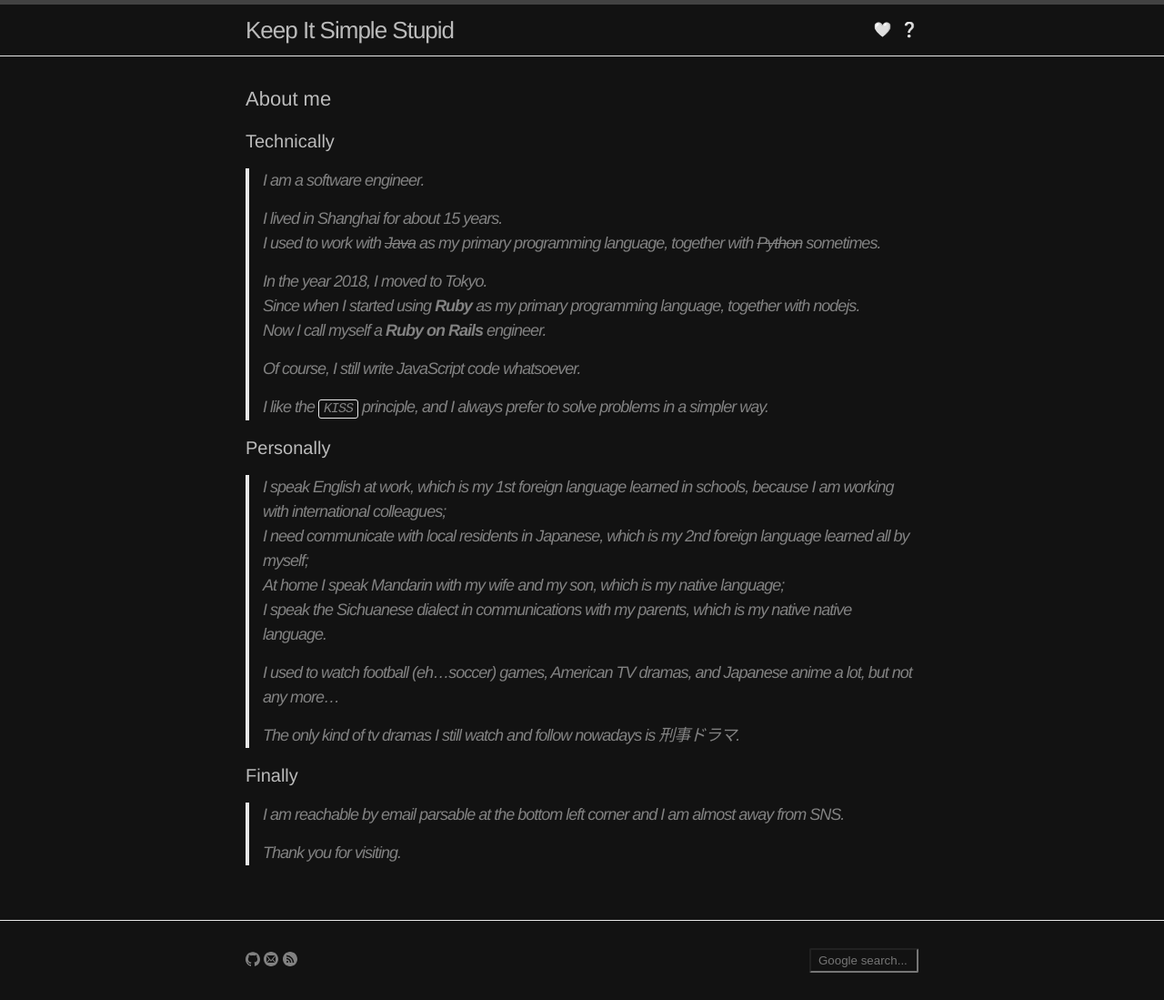
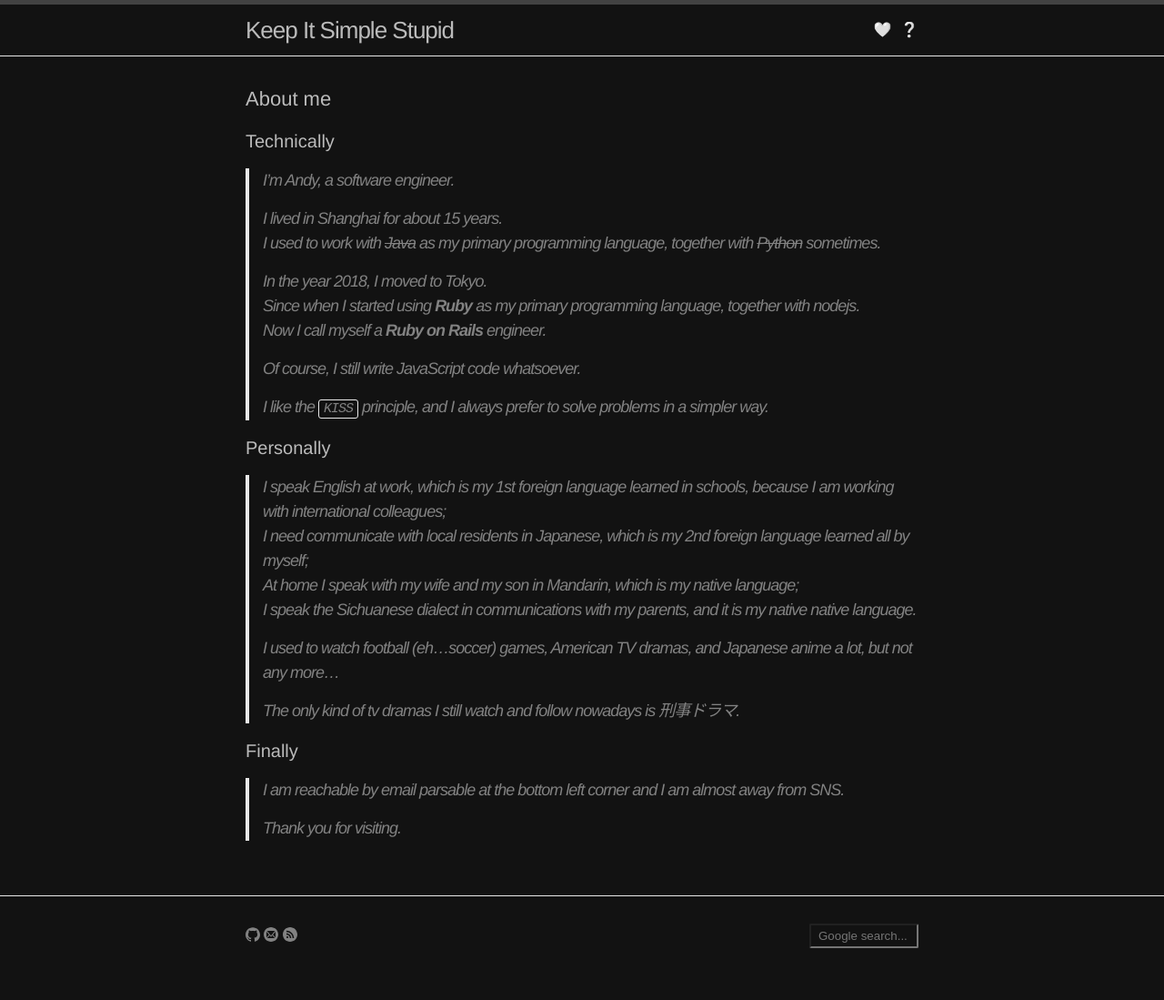
Before and after one commit to yuan-jiang/yuan-jiang.github.io, a Jekyll site: the page built from about.md, in a window 1280 px wide. Shown: the whole page at 91% size. Built offline with Jekyll 4.4.1, drawn with Linux system fonts in a browser that asks for light colours; after the commit the page ends 1072 px from its top, so only the background shows below that.

Commit message:
Updated about a little

```diff
--- a/about.md
+++ b/about.md
@@ -7,7 +7,7 @@ permalink: /about/
 ## About me
 
 ### Technically
-  > I am a software engineer.
+  > I'm Andy, a software engineer.
   >
   > I lived in Shanghai for about 15 years.
   > I used to work with ~~Java~~ as my primary programming language, together with ~~Python~~ sometimes.
@@ -23,8 +23,8 @@ permalink: /about/
 ### Personally
   > I speak English at work, which is my 1st foreign language learned in schools, because I am working with international colleagues;
   > I need communicate with local residents in Japanese, which is my 2nd foreign language learned all by myself;
-  > At home I speak Mandarin with my wife and my son, which is my native language;
-  > I speak the Sichuanese dialect in communications with my parents, which is my native native language.
+  > At home I speak with my wife and my son in Mandarin, which is my native language;
+  > I speak the Sichuanese dialect in communications with my parents, and it is my native native language.
   >
   > I used to watch football (eh...soccer) games, American TV dramas, and Japanese anime a lot, but not any more...
   >
```
